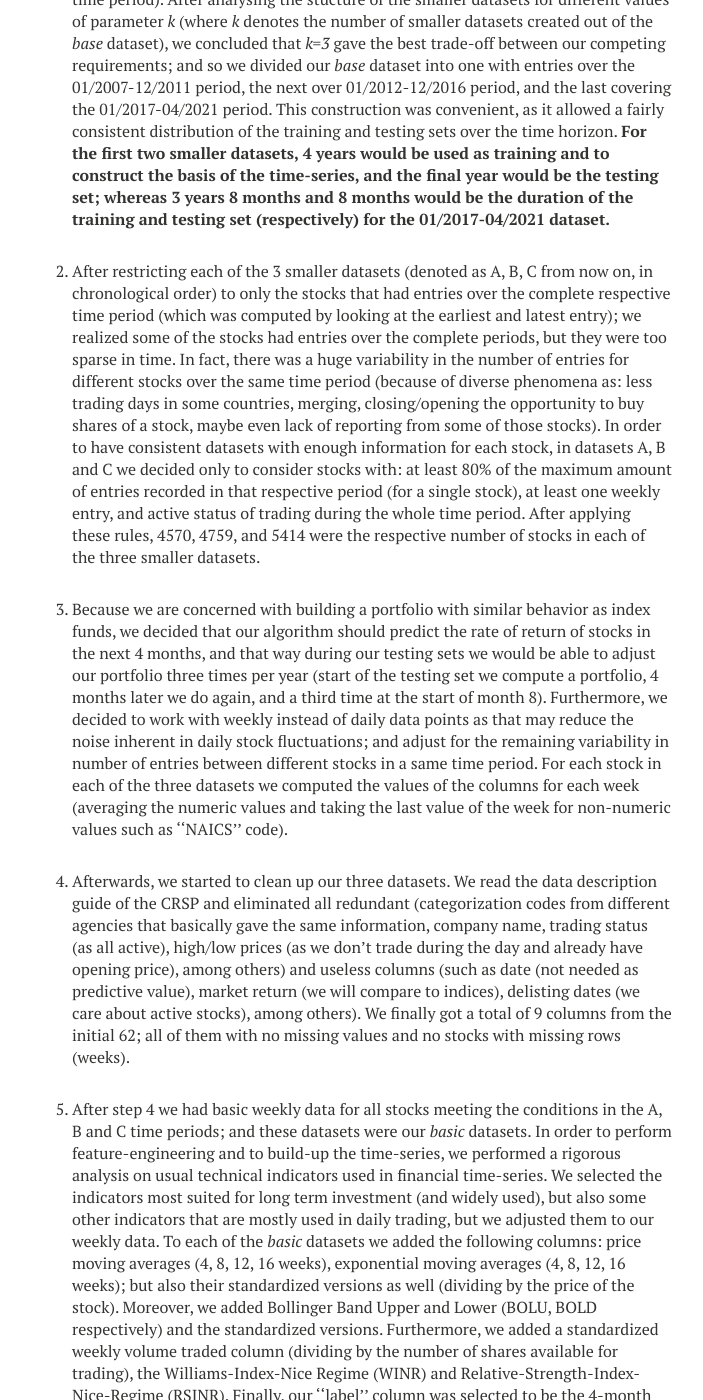
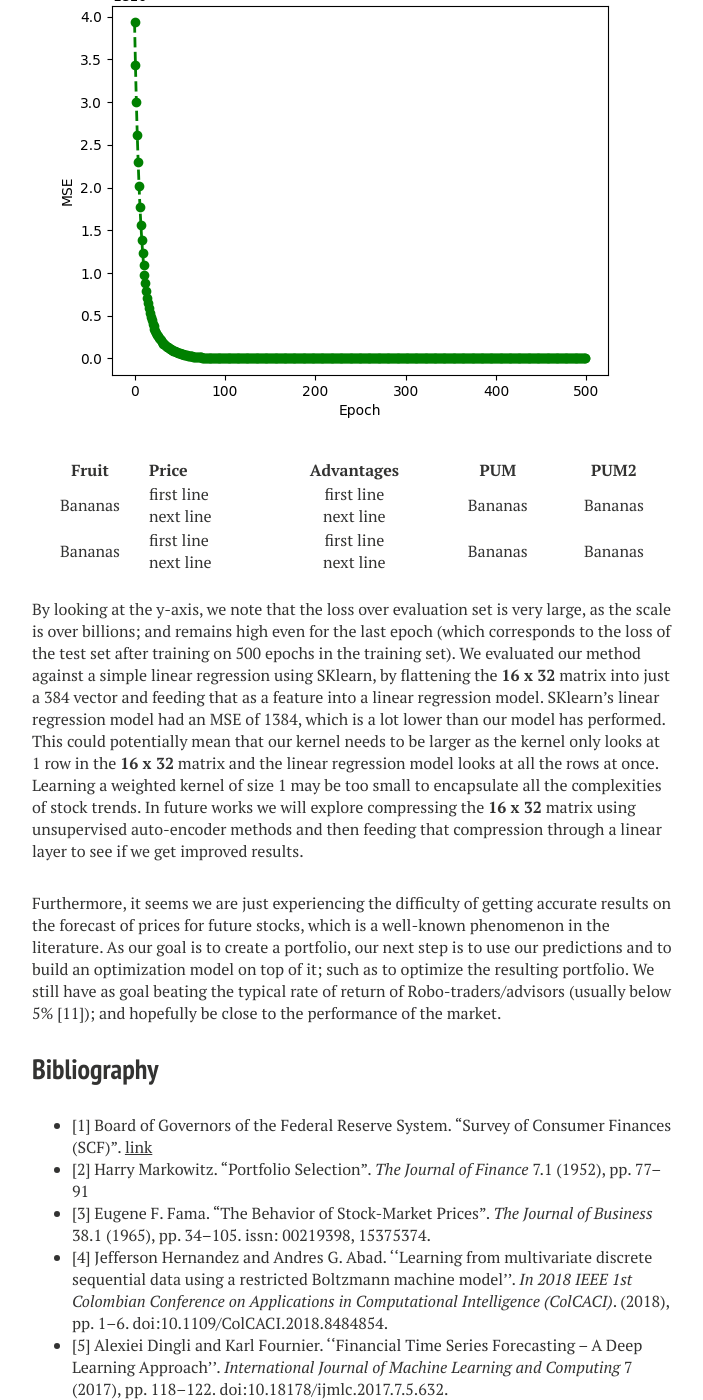
Before and after one commit to ierazo/ierazo.github.io, a Jekyll site: the page built from Machine_Learning_Project.md, in a window 1280 px wide and 1400 px high, scrolled down 2749 px. Shown: the whole window, without its empty margins (288-991 px from the left). Built offline with Jekyll 4.4.1, drawn with Linux system fonts in a browser that asks for light colours; nearby versions of some CDN libraries; some web fonts are replaced; some of the changed text lies outside the part shown.

Commit message:
Update Machine_Learning_Project.md

```diff
--- a/Machine_Learning_Project.md
+++ b/Machine_Learning_Project.md
@@ -33,6 +33,7 @@ We focus on the portfolio optimization problem, which seeks to build a portfolio
 
 In simple terms, our problem statement is: Given historical data for a set of stocks overtime period [a,b], can we leverage this information to create a portfolio, comprised by a subset of those stocks, whose return matches or exceeds the market rate of return (performance) over some period [b,c]?
 
+<!---
 
 ## Data Collection
 
@@ -59,7 +60,7 @@ The input into our model is a 3D tensor of dimension **batch size x 16 weeks x 3
 
 This result was then put through a standard linear neural network layer with an input size of 32 and output size of 16; and finally the result of this process was put through another linear layer of output size 1. This architecture was implemented in order to create a bottleneck and reduce the dimension of features to 1 as our target value is just the rate of return (and stock value) in 4 months after the input. We started with this simple method so we could evaluate its flaws and do do further modifications to avoid them in the future when implementing more methods. Also we thought we could decide on what was the best unsupervised to use depending on our results and the flaws encountered after this first method.
 
-
+-->
 
 
 ## Results and Discussion
@@ -72,8 +73,8 @@ We show our results in the two figures below, where the first plot shows the res
 
 |  Fruit          |  Price                     |  Advantages               | PUM   | PUM2  |
 | :-------------: | :----------------------- : | :-----------------------: | :---: | :---: |
-| Bananas         | first line<br>next line    | first line<br>next line   |Chepi  | Chepi2 |
-| Bananas         | first line<br>next line    | first line<br>next line   |Chepi  | Chepi2 |
+| Bananas         | first line<br>next line    | first line<br>next line   |Bananas  | Bananas |
+| Bananas         | first line<br>next line    | first line<br>next line   |Bananas  | Bananas |
 
 <!---
 <p align="center">
```
